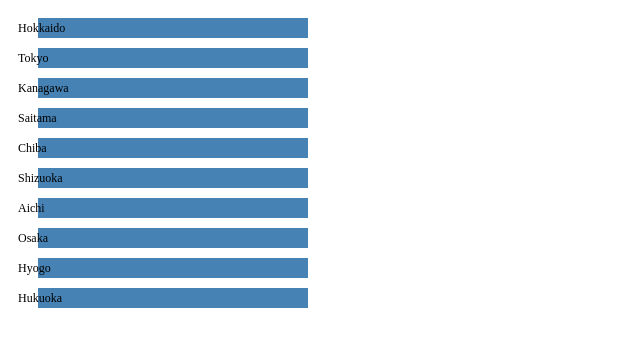
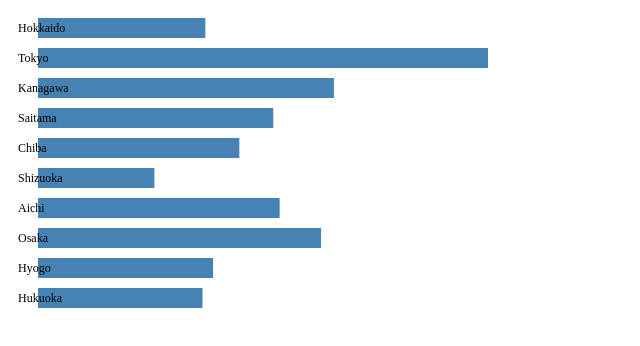
Before and after one commit to shuta141220/InfoVis2025, a plain HTML site: page W04/Task2.html in a window 1280 px wide. Shown: the whole page, without its empty margins (0-640 px from the left). Drawn offline with nearby package versions, Linux system fonts and the light colour scheme.

Commit message:
Initial commit

```diff
--- a/W04/Task2.html
+++ b/W04/Task2.html
@@ -9,12 +9,22 @@
 	 var padding = 10;
 	 var height = 20;
      var barOffset = 30; //ラベル用のスペース
-	 var svg = d3.select("body").append("svg");
+	 var svgWidth = 500;
+
+     var svg = d3.select("body").append("svg")
+                .attr("width", svgWidth)
+                .attr("height", 300);
 	 d3.csv("https://shuta141220.github.io/InfoVis2025/W04/w04_task2.csv", function(data) {
 
         data.forEach(function(d) {
             d.value = +d.value;
         });
+
+        var maxValue = d3.max(data, function(d){ return d.value; });
+
+        var xScale = d3.scaleLinear()
+                        .domain([0, maxValue])
+                        .range([0, svgWidth - barOffset - 20]); // 右端に余白
 
         svg.attr("height", data.length * (height + padding) + padding);
 
@@ -27,11 +37,12 @@
                 return padding + i * (height + padding);
             })
             .attr("width", function(d) {
-                return d.value;
+                return xScale(d.value);
             })
             .attr("height", height)
             .style("fill", "steelblue");
 
+        // ラベル表示（左側）
         svg.selectAll("text.label")
             .data(data)
             .enter()
```
